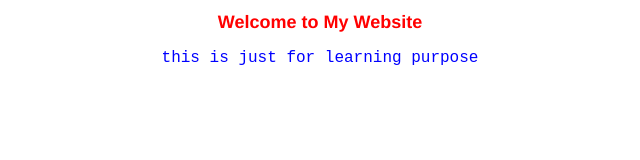
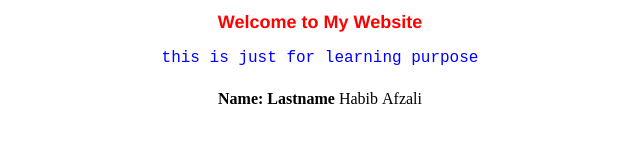
Before and after one commit to HabibullahAfzali/Website-, a plain HTML site: page Index.html in a window 1280 px wide. Shown: the whole page, without its empty margins (320-960 px from the left). Drawn offline with Linux system fonts and the light colour scheme.

Commit message:
table added

```diff
--- a/Index.html
+++ b/Index.html
@@ -10,5 +10,22 @@
 <body>
     <h1>Welcome to My Website</h1>
     <p>this is just for learning purpose</p>
+
+    <table>
+        <tr>
+            <th>
+                Name:
+            </th>
+            <th>
+                Lastname
+            </th>
+            <td>
+                Habib
+            </td>
+            <td>
+                Afzali
+            </td>
+        </tr>
+    </table>
 </body>
 </html>
--- a/layout.css
+++ b/layout.css
@@ -9,3 +9,9 @@ text-align: center;
 color: red;
 font-size: large;
 }
+table {
+
+    border-radius: 10px;
+    margin: auto;
+    padding: 4px;
+}
```
